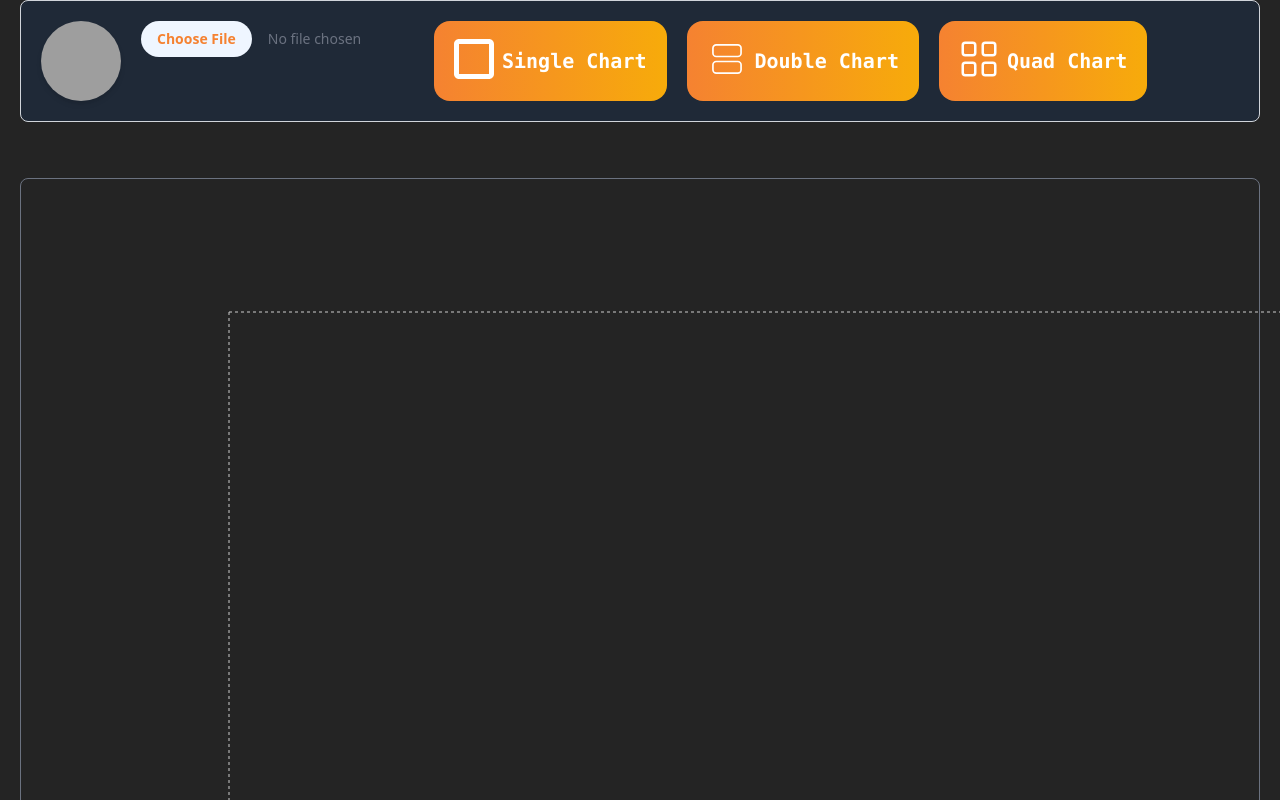
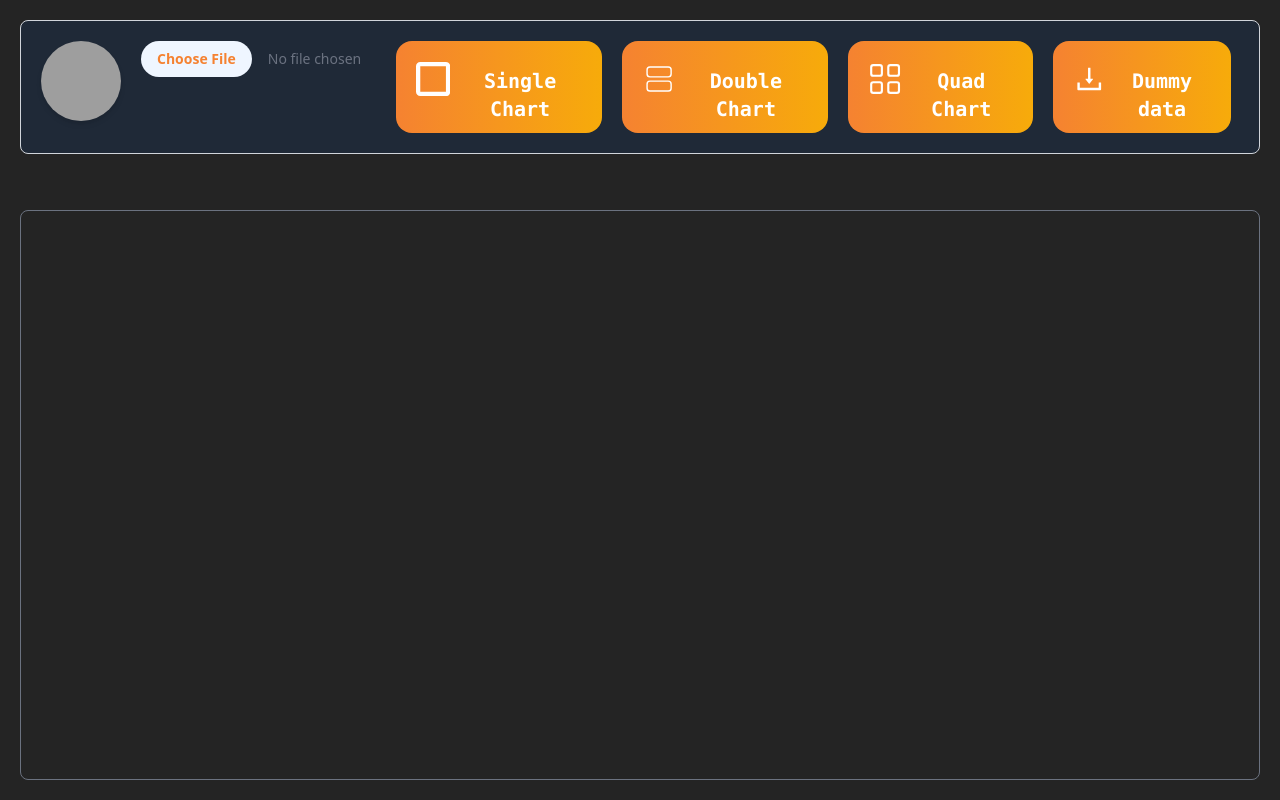
Before and after one commit to ElvisOkereke/DataLogViewer, a Next.js app: page /chart in a window 1280 px wide. Built offline with nearby package versions, Linux system fonts and the light colour scheme; grey boxes are pictures that could not be loaded.

Commit message:
dummy data available

```diff
--- a/app/chart/page.tsx
+++ b/app/chart/page.tsx
@@ -7,6 +7,7 @@ import Image from "next/image";
 import { BsGrid } from "react-icons/bs";
 import { CiGrid2H } from "react-icons/ci";
 import { ImCheckboxUnchecked } from "react-icons/im";
+import { AiOutlineDownload } from "react-icons/ai";
 import {
   LineChart,
   Line,
@@ -19,12 +20,9 @@ import {
   ResponsiveContainer,
 } from "recharts";
 import { FullWidth } from "ag-grid-community/dist/lib/components/framework/componentTypes";
+import Link from "next/link";
 
 type Props = {};
-
-//const windowSize = useRef([window.innerWidth, window.innerHeight]);
-//Width: {windowSize.current[0]}
-//Height: {windowSize.current[1]}
 
 const productList = (data: any) => {
   for (let i = 0; i < data.length; i++) {
@@ -39,13 +37,19 @@ const productList = (data: any) => {
   }
 };
 
-const resize = () => {};
+function page({}: Props) {
+  const [data, setData] = useState<any>([]);
+  const [fields, setFields] = useState<any>([]);
+  let max: any, maxId: any;
 
   const drawChart = (fields: any) => {
     //for (let i = 0; i < fields.length; i++) {
-  // console.log(fields[i].trim().toUpperCase().replaceAll(" ", "_"));
-  // return<Line type="monotone" dataKey={fields[i].trim().toUpperCase().replaceAll(" ", "_")} stroke="#ffc658"/>;
-  // } DOESNT WORK BECAUSE OF THE RETURN STOPS THE LOOP
+    //max == null ? (max = 0) : max;
+    //if (Math.max(datatmp[i]) > max) {
+    //max = Math.max(datatmp[i]);
+    // maxId = i;
+    //  }
+    // }
 
     let colors = [
       "#ffc658",
@@ -76,6 +80,7 @@ const drawChart = (fields: any) => {
     return fields.map((field: string, id: number) => {
       return (
         <Line
+          key={id}
           activeDot={{ r: 4 }}
           type="linear"
           dataKey={field.trim().toUpperCase().replaceAll(" ", "_")}
@@ -85,10 +90,6 @@ const drawChart = (fields: any) => {
       );
     });
   };
-
-function page({}: Props) {
-  const [data, setData] = useState<any>([]);
-  const [fields, setFields] = useState<any>([]);
 
   const handleFileUpload = (event: any) => {
     const file = event.target.files[0];
@@ -166,6 +167,20 @@ function page({}: Props) {
               <BsGrid className=" h-10 w-10 mt-2 mr-2" />
               <div className="text-xl font-mono font-bold pt-4">Quad Chart</div>
             </button>
+            <Link href="https://cdn.discordapp.com/attachments/566802843642888192/1088235509769310258/dummy_autodata_-_Sheet2.csv">
+              <button
+                type="button"
+                className="inline-flex text-white bg-gradient-to-r
+             from-[#f58231] to-[#F7AB0A] hover:bg-gradient-to-l focus:outline-none
+              focus:ring-purple-200 dark:focus:ring-purple-800 font-medium rounded-2xl
+               text-sm px-5 py-2.5 text-center mr-2"
+              >
+                <AiOutlineDownload className=" h-10 w-10 mt-2 mr-2" />
+                <div className="text-xl font-mono font-bold pt-4">
+                  Dummy data
+                </div>
+              </button>
+            </Link>
           </div>
         </form>
       </section>
@@ -174,7 +189,7 @@ function page({}: Props) {
         id="main"
         className="snap-center col-span-12 rounded-lg border border-gray-500 p-32"
       >
-        <div className="w-[2000px] h-[1100px]">
+        <div className="w-full h-full">
           <ResponsiveContainer>
             <LineChart
               width={1500}
@@ -187,9 +202,9 @@ function page({}: Props) {
                 bottom: 5,
               }}
             >
-              <CartesianGrid strokeDasharray="3 3" />
               <XAxis dataKey={fields[0]} />
-              <YAxis />
+
+              <YAxis domain={["auto", Math.max(data[maxId])]} />
               <Tooltip />
               <Legend />
               {drawChart(fields)}
```
Lines whose indentation alone changed are shown as unchanged.
